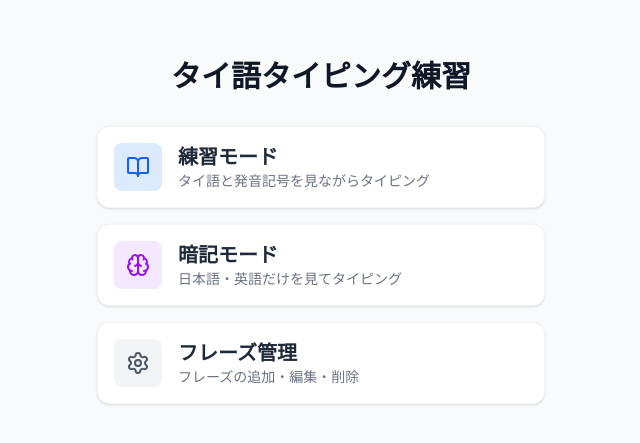
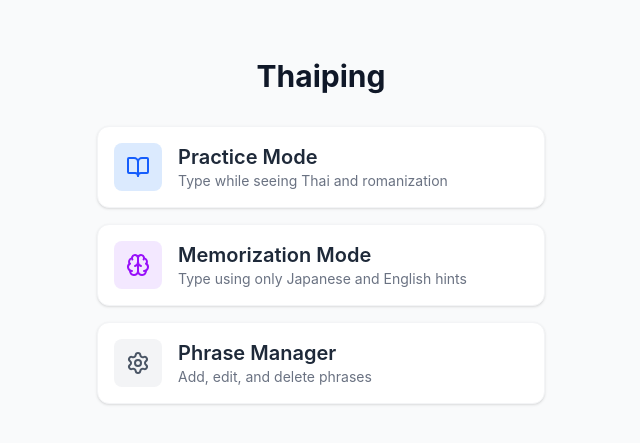
Before and after one commit to KeitaIwasa/Thaiping, a Next.js app: page / in a window 1280 px wide. Shown: the part 169-612 px from the top of the page, without its empty margins (319-959 px from the left). Built offline with nearby package versions, Linux system fonts and the light colour scheme.

Commit message:
refactor: update titles and descriptions for consistency and clarity

```diff
--- a/app/layout.tsx
+++ b/app/layout.tsx
@@ -12,7 +12,7 @@ const notoSansJP = Noto_Sans_JP({ subsets: ['latin'], variable: '--font-jp' });
 const notoSansThai = Noto_Sans_Thai({ subsets: ['thai'], variable: '--font-noto-thai' });
 
 export const metadata: Metadata = {
-  title: 'Thai Typing Practice',
+  title: '🇹🇭Thaiping',
   description: 'Practice typing Thai phrases',
 };
 
--- a/app/page.tsx
+++ b/app/page.tsx
@@ -5,7 +5,7 @@ import { BookOpen, Brain, Settings } from 'lucide-react';
 export default function Home() {
   return (
     <div className="min-h-screen bg-gray-50 flex flex-col items-center justify-center p-4">
-      <h1 className="text-3xl font-bold text-gray-900 mb-8 text-center">タイ語タイピング練習</h1>
+      <h1 className="text-3xl font-bold text-gray-900 mb-8 text-center">Thaiping</h1>
 
       <div className="w-full max-w-md space-y-4">
         <Link href="/practice" className="flex items-center p-4 bg-white rounded-xl shadow-sm border border-gray-100 hover:shadow-md transition-shadow">
@@ -13,8 +13,8 @@ export default function Home() {
             <BookOpen className="w-6 h-6 text-blue-600" />
           </div>
           <div>
-            <h2 className="text-xl font-semibold text-gray-800">練習モード</h2>
-            <p className="text-sm text-gray-500">タイ語と発音記号を見ながらタイピング</p>
+            <h2 className="text-xl font-semibold text-gray-800">Practice Mode</h2>
+            <p className="text-sm text-gray-500">Type while seeing Thai and romanization</p>
           </div>
         </Link>
 
@@ -23,8 +23,8 @@ export default function Home() {
             <Brain className="w-6 h-6 text-purple-600" />
           </div>
           <div>
-            <h2 className="text-xl font-semibold text-gray-800">暗記モード</h2>
-            <p className="text-sm text-gray-500">日本語・英語だけを見てタイピング</p>
+            <h2 className="text-xl font-semibold text-gray-800">Memorization Mode</h2>
+            <p className="text-sm text-gray-500">Type using only Japanese and English hints</p>
           </div>
         </Link>
 
@@ -33,8 +33,8 @@ export default function Home() {
             <Settings className="w-6 h-6 text-gray-600" />
           </div>
           <div>
-            <h2 className="text-xl font-semibold text-gray-800">フレーズ管理</h2>
-            <p className="text-sm text-gray-500">フレーズの追加・編集・削除</p>
+            <h2 className="text-xl font-semibold text-gray-800">Phrase Manager</h2>
+            <p className="text-sm text-gray-500">Add, edit, and delete phrases</p>
           </div>
         </Link>
       </div>
```
